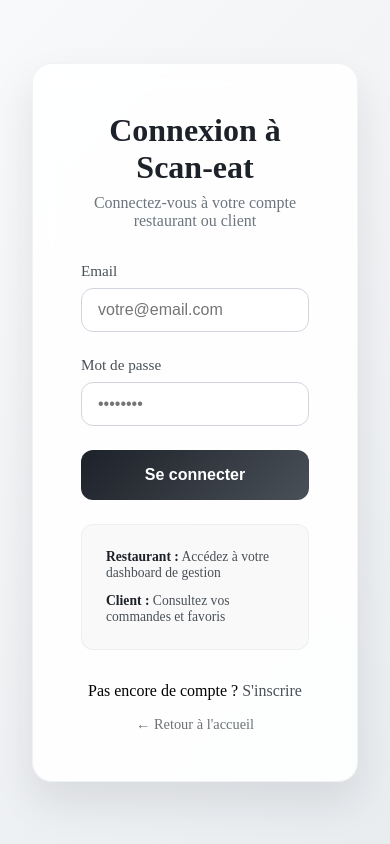
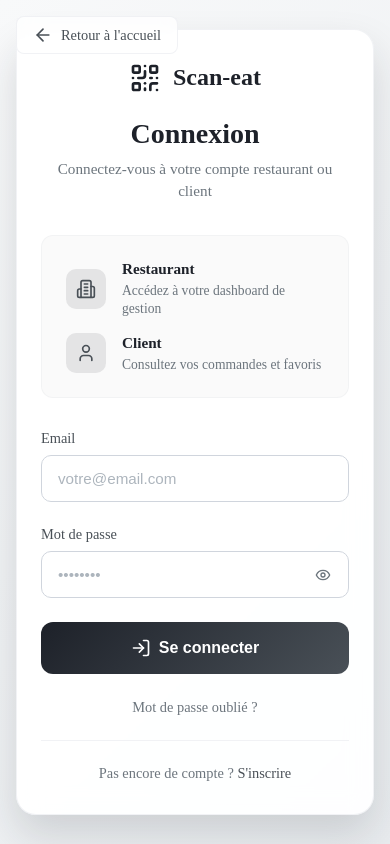
Before and after one commit to FaresBENAI/Scan-eat, a Next.js app: page /auth/login in a window 390 px wide. Built offline with nearby package versions, Linux system fonts and the light colour scheme; no server answers.

Commit message:
Improve Login page: mobile-first responsive design, user type indicators, enhanced form validation, better UX and consistent neutral design

```diff
--- a/src/app/auth/login/login.css
+++ b/src/app/auth/login/login.css
@@ -1,41 +1,154 @@
-.auth-container {
+/* Container principal */
+.login-container {
  min-height: 100vh;
  background: linear-gradient(135deg, #f8f9fa 0%, #e9ecef 100%);
  display: flex;
+ flex-direction: column;
  align-items: center;
  justify-content: center;
-  padding: 2rem;
+ padding: 1rem;
+ position: relative;
 }
 
-.auth-card {
-  background: rgba(255, 255, 255, 0.9);
+/* Bouton retour */
+.back-btn {
+ position: absolute;
+ top: 1rem;
+ left: 1rem;
+ display: flex;
+ align-items: center;
+ gap: 0.5rem;
+ color: #495057;
+ text-decoration: none;
+ font-weight: 500;
+ padding: 0.5rem 1rem;
+ border-radius: 8px;
+ background: rgba(255, 255, 255, 0.8);
+ backdrop-filter: blur(8px);
+ transition: all 0.2s ease;
+ font-size: 0.9rem;
+ border: 1px solid rgba(208, 213, 221, 0.3);
+ z-index: 10;
+}
+
+.back-btn:hover {
+ background: rgba(255, 255, 255, 0.95);
+ transform: translateY(-1px);
+ box-shadow: 0 4px 12px rgba(29, 33, 41, 0.1);
+}
+
+/* Card principale */
+.login-card {
+ background: rgba(255, 255, 255, 0.95);
  backdrop-filter: blur(12px);
  border-radius: 20px;
-  padding: 3rem;
+ padding: 2rem 1.5rem;
  width: 100%;
-  max-width: 400px;
-  box-shadow: 0 20px 40px rgba(29, 33, 41, 0.1);
+ max-width: 450px;
+ box-shadow: 0 20px 40px rgba(29, 33, 41, 0.15);
  border: 1px solid rgba(208, 213, 221, 0.3);
+ animation: slideUp 0.3s ease-out;
 }
 
-.auth-header {
+@keyframes slideUp {
+ from {
+   opacity: 0;
+   transform: translateY(20px);
+ }
+ to {
+   opacity: 1;
+   transform: translateY(0);
+ }
+}
+
+/* Header */
+.login-header {
  text-align: center;
  margin-bottom: 2rem;
 }
 
-.auth-header h1 {
+.logo {
+ display: flex;
+ align-items: center;
+ justify-content: center;
+ gap: 0.75rem;
+ margin-bottom: 1.5rem;
  color: #1d2129;
-  font-size: 2rem;
+ font-weight: 700;
+ font-size: 1.5rem;
+}
+
+.login-header h1 {
+ color: #1d2129;
+ font-size: 1.75rem;
  font-weight: 700;
  margin-bottom: 0.5rem;
 }
 
-.auth-header p {
+.login-header p {
  color: #6c757d;
-  font-size: 1rem;
+ font-size: 0.95rem;
+ line-height: 1.5;
 }
 
-.auth-form {
+/* Info types d'utilisateurs */
+.user-types-info {
+ display: flex;
+ flex-direction: column;
+ gap: 1rem;
+ margin-bottom: 2rem;
+ background: rgba(29, 33, 41, 0.02);
+ padding: 1.5rem;
+ border-radius: 12px;
+ border: 1px solid rgba(208, 213, 221, 0.2);
+}
+
+.user-type-item {
+ display: flex;
+ align-items: center;
+ gap: 1rem;
+}
+
+.user-type-icon {
+ display: flex;
+ align-items: center;
+ justify-content: center;
+ width: 40px;
+ height: 40px;
+ border-radius: 10px;
+ flex-shrink: 0;
+}
+
+.user-type-icon.restaurant {
+ background: rgba(29, 33, 41, 0.1);
+ color: #495057;
+}
+
+.user-type-icon.client {
+ background: rgba(29, 33, 41, 0.1);
+ color: #495057;
+}
+
+.user-type-content {
+ display: flex;
+ flex-direction: column;
+ gap: 0.25rem;
+}
+
+.user-type-content strong {
+ color: #1d2129;
+ font-weight: 600;
+ font-size: 0.95rem;
+}
+
+.user-type-content span {
+ color: #6c757d;
+ font-size: 0.85rem;
+ line-height: 1.3;
+}
+
+/* Formulaire */
+.login-form {
  display: flex;
  flex-direction: column;
  gap: 1.5rem;
@@ -50,26 +163,90 @@
 .form-group label {
  color: #495057;
  font-weight: 500;
-  font-size: 0.95rem;
+ font-size: 0.9rem;
 }
 
 .form-group input {
-  padding: 0.75rem 1rem;
+ padding: 0.875rem 1rem;
  border: 1px solid #d0d5dd;
-  border-radius: 12px;
-  font-size: 1rem;
+ border-radius: 10px;
+ font-size: 0.95rem;
  background: rgba(255, 255, 255, 0.8);
  backdrop-filter: blur(8px);
  transition: all 0.2s ease;
+ color: #1d2129;
 }
 
 .form-group input:focus {
  outline: none;
  border-color: #495057;
  box-shadow: 0 0 0 3px rgba(73, 80, 87, 0.1);
+ background: rgba(255, 255, 255, 0.95);
 }
 
-.auth-button {
+.form-group input::placeholder {
+ color: #adb5bd;
+}
+
+.form-group input.error {
+ border-color: #dc3545;
+ background: rgba(220, 53, 69, 0.05);
+}
+
+/* Input mot de passe */
+.password-input {
+ position: relative;
+ display: flex;
+ align-items: center;
+}
+
+.password-input input {
+ width: 100%;
+ padding-right: 3rem;
+}
+
+.password-toggle {
+ position: absolute;
+ right: 0.875rem;
+ background: transparent;
+ border: none;
+ color: #6c757d;
+ cursor: pointer;
+ padding: 0.25rem;
+ border-radius: 4px;
+ transition: all 0.2s ease;
+ display: flex;
+ align-items: center;
+ justify-content: center;
+}
+
+.password-toggle:hover {
+ color: #495057;
+ background: rgba(29, 33, 41, 0.05);
+}
+
+.password-toggle:focus-visible {
+ outline: 2px solid #495057;
+ outline-offset: 2px;
+}
+
+/* Messages d'erreur */
+.error-message {
+ background: rgba(220, 53, 69, 0.1);
+ color: #dc3545;
+ padding: 0.75rem 1rem;
+ border-radius: 8px;
+ font-size: 0.9rem;
+ text-align: center;
+ border: 1px solid rgba(220, 53, 69, 0.2);
+}
+
+/* Bouton de connexion */
+.login-btn {
+ display: flex;
+ align-items: center;
+ justify-content: center;
+ gap: 0.5rem;
  padding: 1rem;
  background: linear-gradient(135deg, #1d2129 0%, #495057 100%);
  color: white;
@@ -79,80 +256,226 @@
  font-weight: 600;
  cursor: pointer;
  transition: all 0.2s ease;
+ min-height: 52px;
 }
 
-.auth-button:hover:not(:disabled) {
+.login-btn:hover:not(:disabled) {
  transform: translateY(-1px);
  box-shadow: 0 6px 20px rgba(29, 33, 41, 0.25);
 }
 
-.auth-button:disabled {
+.login-btn:disabled {
  opacity: 0.7;
  cursor: not-allowed;
+ transform: none;
 }
 
-.error-message {
-  color: #dc3545;
-  background: rgba(220, 53, 69, 0.1);
-  padding: 0.75rem;
-  border-radius: 8px;
-  font-size: 0.9rem;
-  text-align: center;
+/* Loading spinner */
+.loading-spinner {
+ width: 20px;
+ height: 20px;
+ border: 2px solid rgba(255, 255, 255, 0.3);
+ border-top: 2px solid white;
+ border-radius: 50%;
+ animation: spin 1s linear infinite;
 }
 
-.auth-footer {
-  text-align: center;
-  margin-top: 2rem;
-  display: flex;
-  flex-direction: column;
-  gap: 1rem;
+@keyframes spin {
+ 0% { transform: rotate(0deg); }
+ 100% { transform: rotate(360deg); }
 }
 
-.auth-footer a {
+/* Mot de passe oublié */
+.forgot-password {
+ text-align: center;
+ margin: 1.5rem 0;
+}
+
+.forgot-password a {
+ color: #6c757d;
+ text-decoration: none;
+ font-size: 0.9rem;
+ transition: color 0.2s ease;
+}
+
+.forgot-password a:hover {
+ color: #495057;
+ text-decoration: underline;
+}
+
+/* Footer */
+.login-footer {
+ text-align: center;
+ margin-top: 1.5rem;
+ padding-top: 1.5rem;
+ border-top: 1px solid rgba(208, 213, 221, 0.3);
+}
+
+.login-footer p {
+ color: #6c757d;
+ font-size: 0.9rem;
+}
+
+.login-footer a {
  color: #495057;
  text-decoration: none;
  font-weight: 500;
  transition: color 0.2s ease;
 }
 
-.auth-footer a:hover {
+.login-footer a:hover {
  color: #1d2129;
 }
 
-.back-home {
-  font-size: 0.9rem;
-  opacity: 0.8;
+/* Responsive Breakpoints */
+
+/* Tablette */
+@media (min-width: 768px) {
+ .login-container {
+   padding: 2rem;
  }
 
-.login-info {
-  margin: 1.5rem 0;
-  padding: 1.5rem;
-  background: rgba(29, 33, 41, 0.02);
-  border-radius: 12px;
-  border: 1px solid rgba(208, 213, 221, 0.3);
+ .login-card {
+   padding: 3rem 2.5rem;
+   max-width: 500px;
  }
 
-.user-types {
-  display: flex;
+ .back-btn {
+   top: 2rem;
+   left: 2rem;
+   font-size: 1rem;
+ }
+
+ .login-header h1 {
+   font-size: 2rem;
+ }
+
+ .login-header p {
+   font-size: 1rem;
+ }
+
+ .logo {
+   font-size: 1.75rem;
+ }
+
+ .user-types-info {
+   padding: 2rem;
+ }
+
+ .user-type-icon {
+   width: 48px;
+   height: 48px;
+ }
+
+ .user-type-content strong {
+   font-size: 1rem;
+ }
+
+ .user-type-content span {
+   font-size: 0.9rem;
+ }
+
+ .form-group input {
+   font-size: 1rem;
+   padding: 1rem;
+ }
+
+ .login-btn {
+   font-size: 1.1rem;
+   padding: 1.125rem;
+   min-height: 56px;
+ }
+
+ .forgot-password a {
+   font-size: 1rem;
+ }
+}
+
+/* Desktop */
+@media (min-width: 1024px) {
+ .login-card {
+   max-width: 550px;
+   padding: 4rem 3rem;
+ }
+
+ .login-header h1 {
+   font-size: 2.25rem;
+ }
+
+ .logo {
+   font-size: 2rem;
+ }
+
+ .user-types-info {
+   flex-direction: row;
+   gap: 2rem;
+ }
+
+ .user-type-item {
+   flex: 1;
    flex-direction: column;
+   text-align: center;
    gap: 1rem;
  }
 
-.user-type {
-  font-size: 0.9rem;
-  color: #495057;
+ .user-type-icon {
+   width: 56px;
+   height: 56px;
+   margin: 0 auto;
+ }
 }
 
-.user-type strong {
-  color: #1d2129;
+/* Large screens */
+@media (min-width: 1440px) {
+ .login-card {
+   max-width: 600px;
+ }
 }
 
-@media (max-width: 480px) {
-  .user-types {
-    gap: 0.75rem;
+/* États de validation en temps réel */
+.form-group input:valid:not(:placeholder-shown) {
+ border-color: #28a745;
 }
 
-  .user-type {
-    font-size: 0.85rem;
+.form-group input:invalid:not(:placeholder-shown):not(:focus) {
+ border-color: #dc3545;
+}
+
+/* Accessibilité - Focus visible */
+.form-group input:focus-visible,
+.password-toggle:focus-visible,
+.login-btn:focus-visible,
+.back-btn:focus-visible,
+.forgot-password a:focus-visible,
+.login-footer a:focus-visible {
+ outline: 2px solid #495057;
+ outline-offset: 2px;
+}
+
+/* Amélioration des interactions tactiles */
+@media (hover: none) and (pointer: coarse) {
+ .login-btn,
+ .password-toggle,
+ .back-btn {
+   min-height: 44px;
+ }
+
+ .form-group input {
+   min-height: 44px;
  }
 }
+
+/* Réduction des animations si l'utilisateur préfère */
+@media (prefers-reduced-motion: reduce) {
+ .login-card {
+   animation: none;
+ }
+
+ .login-btn:hover:not(:disabled) {
+   transform: none;
+ }
+
+ .back-btn:hover {
+   transform: none;
+ }
+}
--- a/src/app/auth/login/page.js
+++ b/src/app/auth/login/page.js
@@ -4,18 +4,19 @@
 import { supabase } from '../../../lib/supabase';
 import { useRouter } from 'next/navigation';
 import Link from 'next/link';
+import { QrCode, Eye, EyeOff, ArrowLeft, LogIn, User, Building2 } from 'lucide-react';
 import './login.css';
 
 export default function Login() {
   const [email, setEmail] = useState('');
   const [password, setPassword] = useState('');
+  const [showPassword, setShowPassword] = useState(false);
   const [loading, setLoading] = useState(false);
   const [error, setError] = useState('');
   const router = useRouter();
 
   const detectUserType = async (userId) => {
     try {
-      // Vérifier d'abord dans la table restaurants
       const { data: restaurantData, error: restaurantError } = await supabase
         .from('restaurants')
         .select('id, name')
@@ -26,7 +27,6 @@
         return { type: 'restaurant', data: restaurantData };
       }
 
-      // Si pas trouvé dans restaurants, vérifier dans customers
       const { data: customerData, error: customerError } = await supabase
         .from('customers')
         .select('id, name')
@@ -37,7 +37,6 @@
         return { type: 'customer', data: customerData };
       }
 
-      // Si trouvé nulle part, erreur
       throw new Error('Profil utilisateur non trouvé');
 
     } catch (error) {
@@ -46,15 +45,38 @@
     }
   };
 
+  const handleEmailChange = (e) => {
+    setEmail(e.target.value);
+    if (error) setError('');
+  };
+
+  const handlePasswordChange = (e) => {
+    setPassword(e.target.value);
+    if (error) setError('');
+  };
+
   const handleLogin = async (e) => {
     e.preventDefault();
     setLoading(true);
     setError('');
 
+    // Validation côté client
+    if (!email.trim()) {
+      setError('L\'email est requis');
+      setLoading(false);
+      return;
+    }
+
+    if (!password.trim()) {
+      setError('Le mot de passe est requis');
+      setLoading(false);
+      return;
+    }
+
     try {
       // 1. Authentification Supabase
       const { data: authData, error: authError } = await supabase.auth.signInWithPassword({
-        email,
+        email: email.trim(),
         password,
       });
 
@@ -67,74 +89,122 @@
       if (userInfo.type === 'restaurant') {
         router.push('/dashboard');
       } else if (userInfo.type === 'customer') {
-        // Pour l'instant, rediriger vers l'accueil
-        // Plus tard on aura un dashboard client
         router.push('/');
       }
 
     } catch (error) {
+      if (error.message.includes('Invalid login credentials')) {
+        setError('Email ou mot de passe incorrect');
+      } else {
         setError(error.message);
+      }
     }
 
     setLoading(false);
   };
 
   return (
-    <div className="auth-container">
-      <div className="auth-card">
-        <div className="auth-header">
-          <h1>Connexion à Scan-eat</h1>
+    <div className="login-container">
+      {/* Back button */}
+      <Link href="/" className="back-btn">
+        <ArrowLeft size={20} />
+        <span>Retour à l'accueil</span>
+      </Link>
+
+      <div className="login-card">
+        <div className="login-header">
+          <div className="logo">
+            <QrCode size={32} />
+            <span>Scan-eat</span>
+          </div>
+          <h1>Connexion</h1>
           <p>Connectez-vous à votre compte restaurant ou client</p>
         </div>
 
-        <form onSubmit={handleLogin} className="auth-form">
+        {/* Info section */}
+        <div className="user-types-info">
+          <div className="user-type-item">
+            <div className="user-type-icon restaurant">
+              <Building2 size={20} />
+            </div>
+            <div className="user-type-content">
+              <strong>Restaurant</strong>
+              <span>Accédez à votre dashboard de gestion</span>
+            </div>
+          </div>
+          <div className="user-type-item">
+            <div className="user-type-icon client">
+              <User size={20} />
+            </div>
+            <div className="user-type-content">
+              <strong>Client</strong>
+              <span>Consultez vos commandes et favoris</span>
+            </div>
+          </div>
+        </div>
+
+        <form onSubmit={handleLogin} className="login-form">
           <div className="form-group">
             <label htmlFor="email">Email</label>
             <input
               id="email"
               type="email"
               value={email}
-              onChange={(e) => setEmail(e.target.value)}
+              onChange={handleEmailChange}
               required
               placeholder="votre@email.com"
+              className={error && !email.trim() ? 'error' : ''}
+              autoComplete="email"
             />
           </div>
 
           <div className="form-group">
             <label htmlFor="password">Mot de passe</label>
+            <div className="password-input">
               <input
                 id="password"
-              type="password"
+                type={showPassword ? 'text' : 'password'}
                 value={password}
-              onChange={(e) => setPassword(e.target.value)}
+                onChange={handlePasswordChange}
                 required
                 placeholder="••••••••"
+                className={error && !password.trim() ? 'error' : ''}
+                autoComplete="current-password"
               />
+              <button
+                type="button"
+                className="password-toggle"
+                onClick={() => setShowPassword(!showPassword)}
+                aria-label={showPassword ? 'Masquer le mot de passe' : 'Afficher le mot de passe'}
+              >
+                {showPassword ? <EyeOff size={16} /> : <Eye size={16} />}
+              </button>
+            </div>
           </div>
 
           {error && <div className="error-message">{error}</div>}
 
-          <button type="submit" disabled={loading} className="auth-button">
-            {loading ? 'Connexion...' : 'Se connecter'}
+          <button type="submit" disabled={loading} className="login-btn">
+            {loading ? (
+              <div className="loading-spinner"></div>
+            ) : (
+              <>
+                <LogIn size={20} />
+                <span>Se connecter</span>
+              </>
+            )}
           </button>
         </form>
 
-        <div className="login-info">
-          <div className="user-types">
-            <div className="user-type">
-              <strong>Restaurant :</strong> Accédez à votre dashboard de gestion
-            </div>
-            <div className="user-type">
-              <strong>Client :</strong> Consultez vos commandes et favoris
-            </div>
-          </div>
+        {/* Forgot password link */}
+        <div className="forgot-password">
+          <Link href="/auth/forgot-password">Mot de passe oublié ?</Link>
         </div>
 
-        <div className="auth-footer">
+        <div className="login-footer">
           <p>Pas encore de compte ?{' '}
             <Link href="/auth/register">S'inscrire</Link>
           </p>
-          <Link href="/" className="back-home">← Retour à l'accueil</Link>
         </div>
       </div>
     </div>
```
Lines whose indentation alone changed are shown as unchanged.
